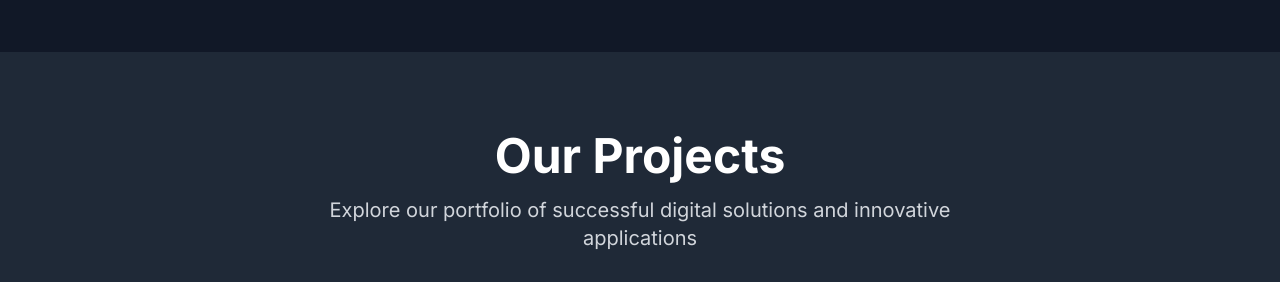
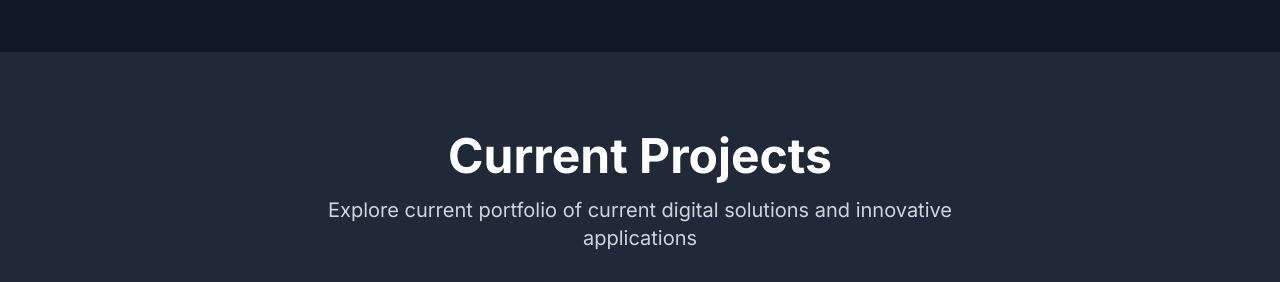
Before and after one commit to ADHDSuperShift/shift, a Next.js app: page / in a window 1280 px wide. Shown: the part 1500-1782 px from the top of the page. Built offline with nearby package versions, Linux system fonts and the light colour scheme; no server answers; the database is empty.

Commit message:
Change 'Our' to 'Current' and 'successful' to 'current' in Projects section

```diff
--- a/src/components/Projects.tsx
+++ b/src/components/Projects.tsx
@@ -27,10 +27,10 @@ const Projects: React.FC = () => {
       <div className="max-w-7xl mx-auto px-6">
         <div className="text-center mb-16">
           <h2 className="text-4xl md:text-5xl font-bold text-white mb-4">
-            {content.title || 'Our Projects'}
+            {content.title || 'Current Projects'}
           </h2>
           <p className="text-xl text-gray-300 max-w-2xl mx-auto mb-8">
-            {content.description || 'Explore our portfolio of successful digital solutions and innovative applications'}
+            {content.description || 'Explore current portfolio of current digital solutions and innovative applications'}
           </p>
 
           <div className="flex justify-center gap-4 mb-8">
```
